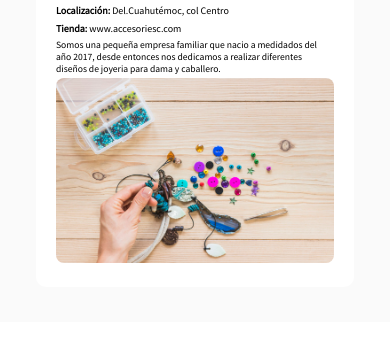
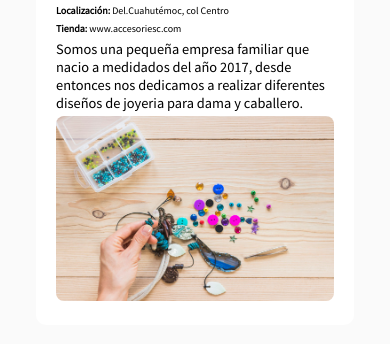
Before and after one commit to Jael-Castillo/-CursoResponsiveDesign_platzi, a plain HTML site: page index.html in a window 390 px wide. Shown: the part 450-794 px from the top of the page. Drawn offline with Linux system fonts and the light colour scheme; files whose address does not match are found by name.

Commit message:
change in letter size on about-us-description class

```diff
--- a/css/estilos.css
+++ b/css/estilos.css
@@ -496,7 +496,7 @@ h1 strong
         margin: .3em 0;
     }
     .about-us-description{
-        font-size:.8em;
+        font-size:1.2em;
         margin: .3em 0;
     }
 
```
